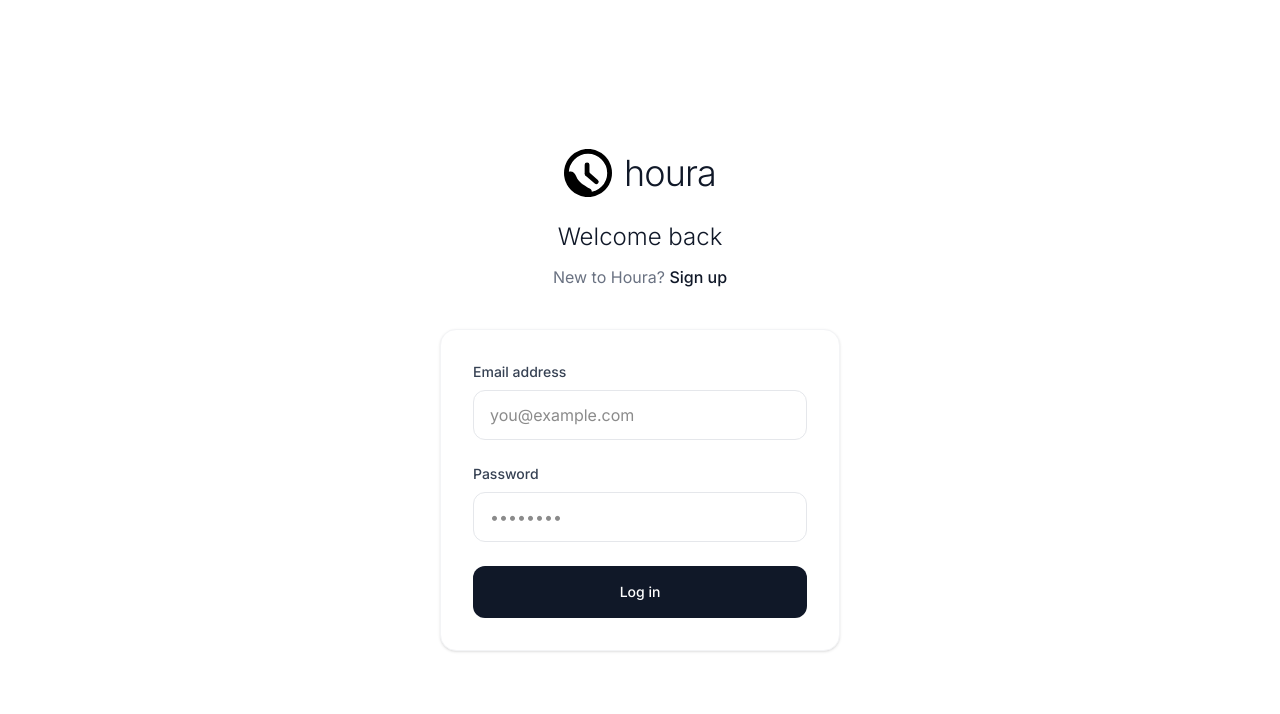
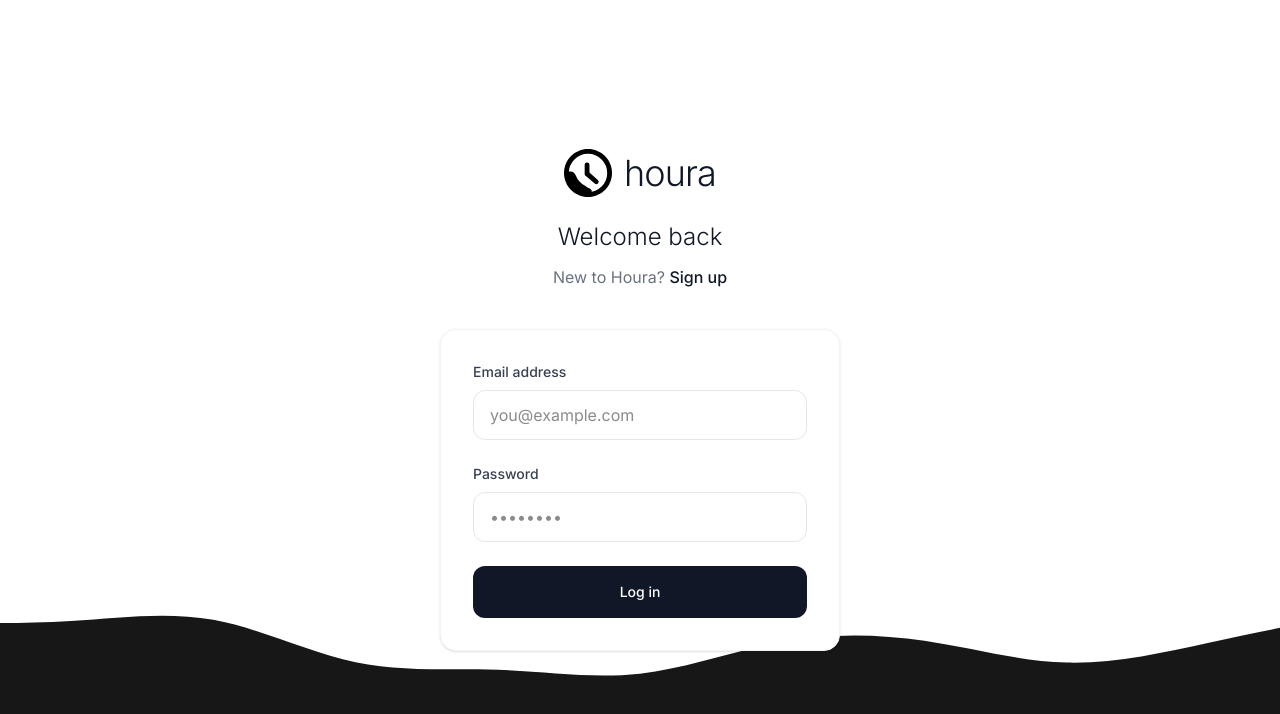
Before and after one commit to FuJacob/houra, a Next.js app in the folder houra/: page /login in a window 1280 px wide. Shown: the top 714 px of the page. Built offline with nearby package versions, Linux system fonts and the light colour scheme.

Commit message:
made more changes to ui

```diff
--- a/houra/src/app/components/HeroSection.tsx
+++ b/houra/src/app/components/HeroSection.tsx
@@ -25,6 +25,8 @@ const HeroSection = () => {
   }, []);
 
   return (
+    <div className="flex flex-col items-center justify-center">
+      <div className="w-screen bg-[url('/bg.svg')] bg-cover bg-center bg-no-repeat ">
         <section className="pt-24 md:pt-48 pb-16 px-4">
           <div className="max-w-7xl mx-auto text-center">
             <p className="text-2xl md:text-4xl text-gray-500 max-w-2xl mx-auto mb-4">
@@ -34,9 +36,9 @@ const HeroSection = () => {
               Time is your most valuable currency
             </h1>
             <p className="text-lg md:text-xl text-gray-500 max-w-2xl mx-auto mb-12">
-          Time is money, so why not spend, save, and budget it like it? Houra
-          helps you track where your time goes, set intentional limits, and make
-          every second count.
+              Time is money, so why not spend, save, and budget it like it?
+              Houra helps you track where your time goes, set intentional
+              limits, and make every second count.
             </p>
             <div className="flex flex-col gap-4 justify-center items-center mb-16 max-w-2xl mx-auto">
               <div className="flex flex-col sm:flex-row items-center w-full">
@@ -76,6 +78,8 @@ const HeroSection = () => {
             </div>
           </div>
         </section>
+      </div>
+    </div>
   );
 };
 
--- a/houra/src/app/login/page.tsx
+++ b/houra/src/app/login/page.tsx
@@ -33,7 +33,9 @@ const Page = () => {
   };
 
   return (
-    <div className="min-h-screen w-full bg-background flex items-center justify-center">
+    <div className="flex flex-col items-center justify-center">
+      <div className="bg-[url('/bg.svg')] bg-cover bg-center bg-no-repeat w-screen">
+        <div className="min-h-screen w-full flex items-center justify-center">
           <div className="w-full max-w-md px-6">
             {/* Logo and Title */}
             <div className="text-center mb-10">
@@ -104,6 +106,8 @@ const Page = () => {
             </div>
           </div>
         </div>
+      </div>
+    </div>
   );
 };
 
--- a/houra/src/app/signup/page.tsx
+++ b/houra/src/app/signup/page.tsx
@@ -70,7 +70,8 @@ const Page = () => {
   };
 
   return (
-    <div className="min-h-screen w-full bg-background flex items-center justify-center">
+    <div className="flex flex-col items-center justify-center">
+      <div className="min-h-screen w-full bg-background flex items-center justify-center bg-[url('/bg.svg')] bg-cover bg-center bg-no-repeat  w-screen ">
         <div className="w-full max-w-md px-6">
           {/* Logo and Title */}
           <div className="text-center mb-10">
@@ -190,6 +191,7 @@ const Page = () => {
           </div>
         </div>
       </div>
+    </div>
   );
 };
 
```
Also changed, not shown: houra/public/bg.svg (added), houra/src/app/page.tsx (line endings or trailing spaces). Lines whose indentation alone changed are shown as unchanged.
